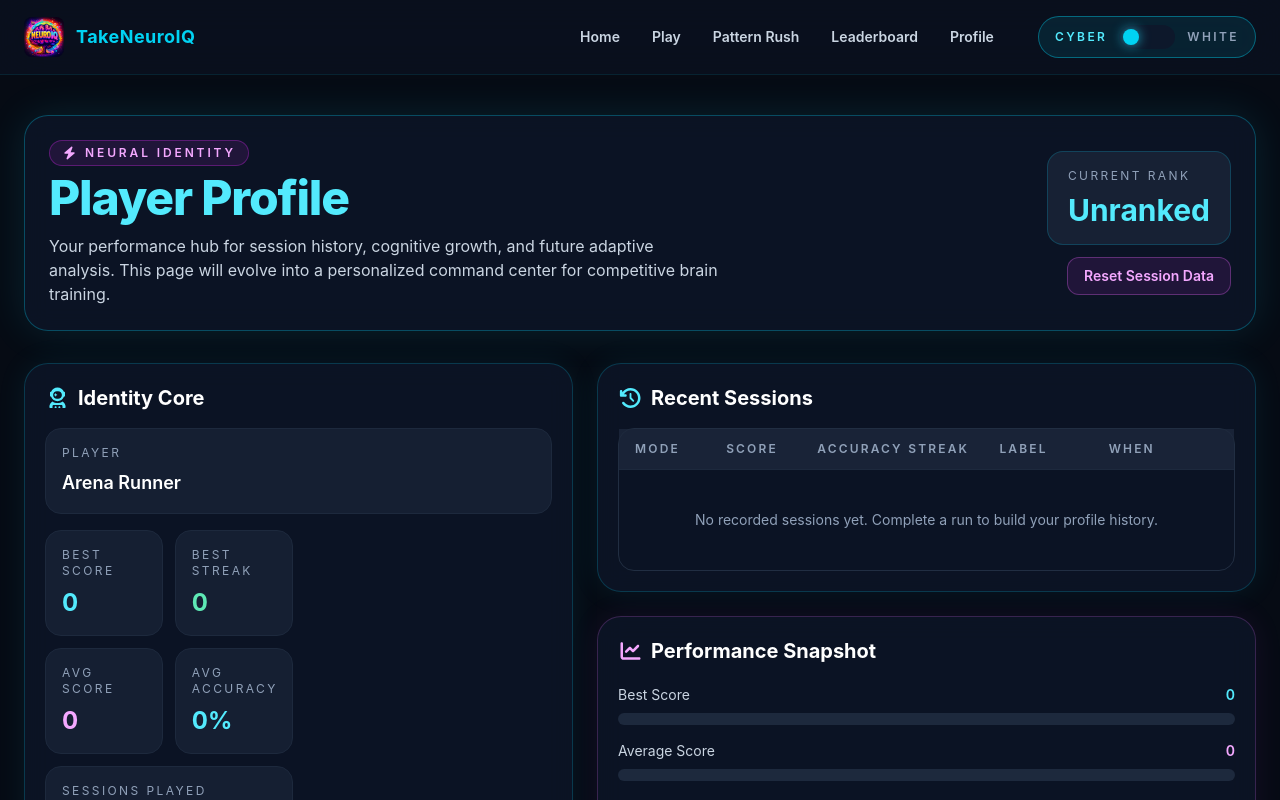
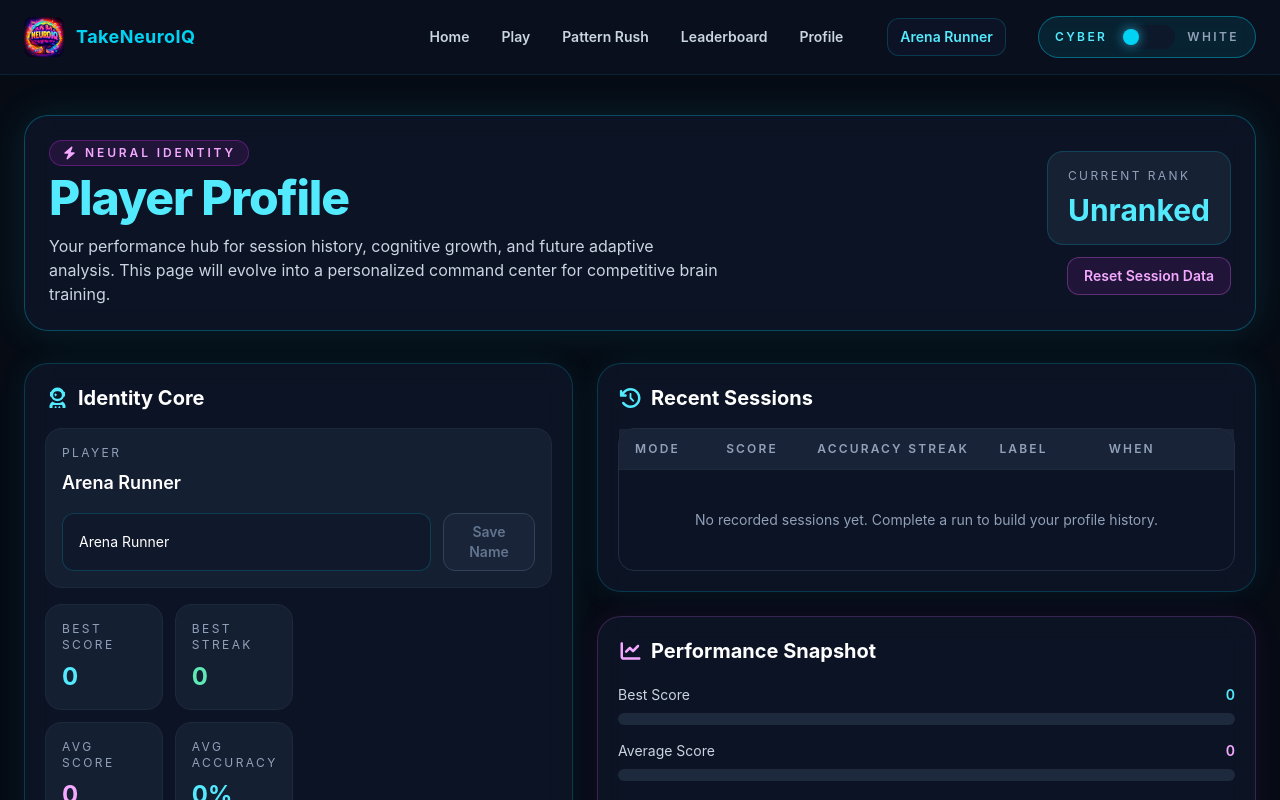
Before and after one commit to Breedlove-Jason/takeneuroiq, a React (Vite) app: page /profile in a window 1280 px wide. Shown: the top 800 px of the page. Built offline with nearby package versions, Linux system fonts and the light colour scheme.

Commit message:
Checkpoint: complete player identity system with rename UX, header sync, and keyboard save

```diff
--- /dev/null
+++ b/src/game/playerIdentity.js
@@ -0,0 +1,51 @@
+const PLAYER_NAME_KEY = "takeneuroiq_player_name";
+const DEFAULT_PLAYER_NAME = "Arena Runner";
+
+export function getPlayerName() {
+  try {
+    const storedName = localStorage.getItem(PLAYER_NAME_KEY);
+
+    if (!storedName || !storedName.trim()) {
+      return DEFAULT_PLAYER_NAME;
+    }
+
+    return storedName.trim();
+  } catch (error) {
+    console.error("Failed to load TakeNeuroIQ player name:", error);
+    return DEFAULT_PLAYER_NAME;
+  }
+}
+
+function notifyPlayerIdentityUpdate() {
+  window.dispatchEvent(new Event('takeneuroiq:player-identity-updated'));
+}
+
+export function setPlayerName(name) {
+  const normalizedName = String(name ?? "").trim();
+
+  if (!normalizedName) {
+    return DEFAULT_PLAYER_NAME;
+  }
+
+  try {
+    localStorage.setItem(PLAYER_NAME_KEY, normalizedName)
+    notifyPlayerIdentityUpdate();
+    return normalizedName;
+  } catch (error) {
+    console.error("Failed to save TakeNeuroIQ player name:", error);
+    return DEFAULT_PLAYER_NAME;
+  }
+}
+
+export function clearPlayerName() {
+  try {
+    localStorage.removeItem(PLAYER_NAME_KEY);
+    notifyPlayerIdentityUpdate();
+  } catch (error) {
+    console.error("Failed to clear TakeNeuroIQ player name:", error);
+  }
+}
+
+export function getDefaultPlayerName() {
+  return DEFAULT_PLAYER_NAME;
+}
--- a/src/game/sessionTracker.js
+++ b/src/game/sessionTracker.js
@@ -1,3 +1,4 @@
+import { getPlayerName } from './playerIdentity';
 const STORAGE_KEY = "takeneuroiq_sessions";
 
 function loadSessions() {
@@ -52,7 +53,7 @@ export function recordSession(session) {
     id: crypto.randomUUID(),
     mode: session.mode || "Pattern Rush",
     timestamp: session.timestamp || new Date().toISOString(),
-    name: session.name || "Arena Runner",
+    name: session.name || getPlayerName(),
     score: session.score ?? 0,
     accuracy: session.accuracy ?? 0,
     streak: session.streak ?? 0,
--- a/src/layout/Header.jsx
+++ b/src/layout/Header.jsx
@@ -1,15 +1,34 @@
-import logo from '../assets/logo.png';
-import { Link } from 'react-router-dom';
+import logo from "../assets/logo.png";
+import { getPlayerName } from "../game/playerIdentity";
+import { Link } from "react-router-dom";
+import { useEffect, useState } from "react";
 
 function Header({ theme, setTheme }) {
-  const isCyber = theme === 'cyber';
+  const isCyber = theme === "cyber";
+  const [playerName, setPlayerName] = useState(() => getPlayerName());
+    useEffect(() => {
+    const handlePlayerIdentityUpdated = () => {
+      setPlayerName(getPlayerName());
+    };
 
+    window.addEventListener(
+      'takeneuroiq:player-identity-updated',
+      handlePlayerIdentityUpdated
+    );
+
+    return () => {
+      window.removeEventListener(
+        'takeneuroiq:player-identity-updated',
+        handlePlayerIdentityUpdated
+      );
+    };
+  }, []);
   return (
     <header
       className={`sticky top-0 z-50 w-full border-b backdrop-blur-xl ${
         isCyber
-          ? 'border-cyan-400/10 bg-[#0b1120]/80 text-white'
-          : 'border-slate-200 bg-white/80 text-slate-900'
+          ? "border-cyan-400/10 bg-[#0b1120]/80 text-white"
+          : "border-slate-200 bg-white/80 text-slate-900"
       }`}
     >
       <div className="mx-auto flex max-w-7xl items-center justify-between px-6 py-4">
@@ -22,7 +41,7 @@ function Header({ theme, setTheme }) {
 
           <span
             className={`text-lg font-bold tracking-wide ${
-              isCyber ? 'text-cyan-400' : 'text-cyan-600'
+              isCyber ? "text-cyan-400" : "text-cyan-600"
             }`}
           >
             TakeNeuroIQ
@@ -32,15 +51,15 @@ function Header({ theme, setTheme }) {
         <div className="flex items-center gap-8">
           <nav
             className={`flex items-center gap-2 text-sm font-medium ${
-              isCyber ? 'text-slate-300' : 'text-slate-600'
+              isCyber ? "text-slate-300" : "text-slate-600"
             }`}
           >
             <Link
               to="/"
               className={`inline-flex items-center rounded-xl px-3 py-2 text-sm font-semibold transition ${
                 isCyber
-                  ? 'text-slate-300 hover:bg-white/5 hover:text-cyan-300'
-                  : 'text-slate-600 hover:bg-slate-100 hover:text-cyan-600'
+                  ? "text-slate-300 hover:bg-white/5 hover:text-cyan-300"
+                  : "text-slate-600 hover:bg-slate-100 hover:text-cyan-600"
               }`}
             >
               Home
@@ -50,8 +69,8 @@ function Header({ theme, setTheme }) {
               to="/play"
               className={`inline-flex items-center rounded-xl px-3 py-2 text-sm font-semibold transition ${
                 isCyber
-                  ? 'text-slate-300 hover:bg-white/5 hover:text-cyan-300'
-                  : 'text-slate-600 hover:bg-slate-100 hover:text-cyan-600'
+                  ? "text-slate-300 hover:bg-white/5 hover:text-cyan-300"
+                  : "text-slate-600 hover:bg-slate-100 hover:text-cyan-600"
               }`}
             >
               Play
@@ -61,8 +80,8 @@ function Header({ theme, setTheme }) {
               to="/arena"
               className={`inline-flex items-center rounded-xl px-3 py-2 text-sm font-semibold transition ${
                 isCyber
-                  ? 'text-slate-300 hover:bg-white/5 hover:text-cyan-300'
-                  : 'text-slate-600 hover:bg-slate-100 hover:text-cyan-600'
+                  ? "text-slate-300 hover:bg-white/5 hover:text-cyan-300"
+                  : "text-slate-600 hover:bg-slate-100 hover:text-cyan-600"
               }`}
             >
               Pattern Rush
@@ -72,8 +91,8 @@ function Header({ theme, setTheme }) {
               to="/leaderboard"
               className={`inline-flex items-center rounded-xl px-3 py-2 text-sm font-semibold transition ${
                 isCyber
-                  ? 'text-slate-300 hover:bg-white/5 hover:text-cyan-300'
-                  : 'text-slate-600 hover:bg-slate-100 hover:text-cyan-600'
+                  ? "text-slate-300 hover:bg-white/5 hover:text-cyan-300"
+                  : "text-slate-600 hover:bg-slate-100 hover:text-cyan-600"
               }`}
             >
               Leaderboard
@@ -83,23 +102,33 @@ function Header({ theme, setTheme }) {
               to="/profile"
               className={`inline-flex items-center rounded-xl px-3 py-2 text-sm font-semibold transition ${
                 isCyber
-                  ? 'text-slate-300 hover:bg-white/5 hover:text-cyan-300'
-                  : 'text-slate-600 hover:bg-slate-100 hover:text-cyan-600'
+                  ? "text-slate-300 hover:bg-white/5 hover:text-cyan-300"
+                  : "text-slate-600 hover:bg-slate-100 hover:text-cyan-600"
               }`}
             >
               Profile
             </Link>
           </nav>
 
+          <div
+            className={`rounded-xl border px-3 py-2 text-sm font-semibold ${
+              isCyber
+                ? "border-cyan-400/20 bg-slate-900/70 text-cyan-300"
+                : "border-slate-300 bg-white/80 text-slate-700"
+            }`}
+          >
+            {playerName}
+          </div>
+
           <button
-            onClick={() => setTheme(isCyber ? 'white' : 'cyber')}
+            onClick={() => setTheme(isCyber ? "white" : "cyber")}
             className={`relative flex items-center gap-3 rounded-full border px-4 py-2 text-xs font-semibold uppercase tracking-[0.2em] transition ${
               isCyber
-                ? 'border-cyan-400/40 bg-cyan-400/10 text-cyan-300'
-                : 'border-fuchsia-400/30 bg-fuchsia-500/10 text-fuchsia-400'
+                ? "border-cyan-400/40 bg-cyan-400/10 text-cyan-300"
+                : "border-fuchsia-400/30 bg-fuchsia-500/10 text-fuchsia-400"
             }`}
           >
-            <span className={isCyber ? 'text-cyan-300' : 'text-slate-400'}>
+            <span className={isCyber ? "text-cyan-300" : "text-slate-400"}>
               Cyber
             </span>
 
@@ -107,13 +136,13 @@ function Header({ theme, setTheme }) {
               <span
                 className={`absolute h-4 w-4 rounded-full transition-all duration-300 ${
                   isCyber
-                    ? 'left-1 bg-cyan-400 shadow-[0_0_12px_rgba(34,211,238,0.8)]'
-                    : 'left-9 bg-fuchsia-400 shadow-[0_0_12px_rgba(217,70,239,0.8)]'
+                    ? "left-1 bg-cyan-400 shadow-[0_0_12px_rgba(34,211,238,0.8)]"
+                    : "left-9 bg-fuchsia-400 shadow-[0_0_12px_rgba(217,70,239,0.8)]"
                 }`}
               />
             </span>
 
-            <span className={!isCyber ? 'text-fuchsia-400' : 'text-slate-400'}>
+            <span className={!isCyber ? "text-fuchsia-400" : "text-slate-400"}>
               White
             </span>
           </button>
--- a/src/pages/ProfilePage.jsx
+++ b/src/pages/ProfilePage.jsx
@@ -1,5 +1,5 @@
-import { useState } from 'react';
-import { FontAwesomeIcon } from '@fortawesome/react-fontawesome';
+import { useState, useEffect } from "react";
+import { FontAwesomeIcon } from "@fortawesome/react-fontawesome";
 import {
   faUserAstronaut,
   faClockRotateLeft,
@@ -7,21 +7,29 @@ import {
   faChartLine,
   faBolt,
   faLayerGroup,
-} from '@fortawesome/free-solid-svg-icons';
-import { getSessions, clearSessions } from '../game/sessionTracker';
+} from "@fortawesome/free-solid-svg-icons";
+import { getSessions, clearSessions } from "../game/sessionTracker";
+import { getPlayerName, setPlayerName } from "../game/playerIdentity";
 
 function formatSessionTime(timestamp) {
-  if (!timestamp) return '—';
-  return new Date(timestamp).toLocaleDateString('en-US', {
-    month: 'short',
-    day: 'numeric',
+  if (!timestamp) return "—";
+  return new Date(timestamp).toLocaleDateString("en-US", {
+    month: "short",
+    day: "numeric",
   });
 }
 
 function ProfilePage() {
+  const [playerName, setPlayerNameState] = useState(() => getPlayerName());
+  const [nameInput, setNameInput] = useState(() => getPlayerName());
+  const [nameSaved, setNameSaved] = useState(false);
   const [sessions, setSessions] = useState(() => [...getSessions()]);
+
   const recentSessions = [...sessions].slice(-5).reverse();
 
+  const normalizedNameInput = nameInput.trim();
+  const canSavePlayerName =
+    normalizedNameInput.length > 0 && normalizedNameInput !== playerName;
   const bestScore =
     sessions.length > 0
       ? Math.max(...sessions.map((session) => session.score ?? 0))
@@ -36,7 +44,7 @@ function ProfilePage() {
         )
       : 0;
 
-  const currentRank = sessions.length > 0 ? 'Active' : 'Unranked';
+  const currentRank = sessions.length > 0 ? "Active" : "Unranked";
   const totalSessions = sessions.length;
 
   const averageScore =
@@ -56,56 +64,56 @@ function ProfilePage() {
       : 0;
   const performanceInsight = (() => {
     if (sessions.length === 0) {
-      return 'Complete your first arena run to begin neural performance analysis.';
+      return "Complete your first arena run to begin neural performance analysis.";
     }
 
     const insights = [];
 
     if (averageAccuracy >= 90) {
       insights.push(
-        'Precision is running above baseline, indicating strong pattern recognition control.',
+        "Precision is running above baseline, indicating strong pattern recognition control.",
       );
     } else if (averageAccuracy >= 75) {
       insights.push(
-        'Accuracy is stable, with room to sharpen precision under pressure.',
+        "Accuracy is stable, with room to sharpen precision under pressure.",
       );
     } else {
       insights.push(
-        'Precision remains an active improvement area and may benefit from slower, more controlled runs.',
+        "Precision remains an active improvement area and may benefit from slower, more controlled runs.",
       );
     }
 
     if (bestStreak >= 10) {
       insights.push(
-        'Momentum resilience is strong, with extended streaks sustained during timed play.',
+        "Momentum resilience is strong, with extended streaks sustained during timed play.",
       );
     } else if (bestStreak >= 5) {
       insights.push(
-        'Streak control is forming, though longer momentum chains are still developing.',
+        "Streak control is forming, though longer momentum chains are still developing.",
       );
     } else {
       insights.push(
-        'Momentum breaks quickly, suggesting pressure handling is still stabilizing.',
+        "Momentum breaks quickly, suggesting pressure handling is still stabilizing.",
       );
     }
 
     if (averageScore >= 1000) {
       insights.push(
-        'Scoring efficiency is trending high, pointing to strong processing speed and execution.',
+        "Scoring efficiency is trending high, pointing to strong processing speed and execution.",
       );
     } else if (averageScore >= 600) {
-      insights.push('Scoring output is building steadily across sessions.');
+      insights.push("Scoring output is building steadily across sessions.");
     } else {
       insights.push(
-        'Scoring output is still early-stage, with growth expected as consistency improves.',
+        "Scoring output is still early-stage, with growth expected as consistency improves.",
       );
     }
 
-    return insights.join(' ');
+    return insights.join(" ");
   })();
   const scoreTrend = (() => {
     if (sessions.length < 2) {
-      return 'Not enough sessions yet to detect a score trend.';
+      return "Not enough sessions yet to detect a score trend.";
     }
 
     const recentScores = recentSessions
@@ -118,18 +126,18 @@ function ProfilePage() {
     const difference = lastScore - firstScore;
 
     if (difference >= 100) {
-      return 'Score trend rising. Recent runs show stronger scoring output.';
+      return "Score trend rising. Recent runs show stronger scoring output.";
     }
 
     if (difference <= -100) {
-      return 'Score trend dipping. Recent sessions suggest reduced scoring efficiency.';
+      return "Score trend dipping. Recent sessions suggest reduced scoring efficiency.";
     }
 
-    return 'Score trend stable. Performance output is holding near current baseline.';
+    return "Score trend stable. Performance output is holding near current baseline.";
   })();
   const accuracyTrend = (() => {
     if (sessions.length < 2) {
-      return 'Not enough sessions yet to detect an accuracy trend.';
+      return "Not enough sessions yet to detect an accuracy trend.";
     }
 
     const recentAccuracies = recentSessions
@@ -142,19 +150,19 @@ function ProfilePage() {
     const difference = lastAccuracy - firstAccuracy;
 
     if (difference >= 5) {
-      return 'Accuracy trend rising. Precision control is improving across recent runs.';
+      return "Accuracy trend rising. Precision control is improving across recent runs.";
     }
 
     if (difference <= -5) {
-      return 'Accuracy trend slipping. Precision consistency is dropping under current conditions.';
+      return "Accuracy trend slipping. Precision consistency is dropping under current conditions.";
     }
 
-    return 'Accuracy trend stable. Precision output is holding near current baseline.';
+    return "Accuracy trend stable. Precision output is holding near current baseline.";
   })();
 
   const streakStability = (() => {
     if (sessions.length < 2) {
-      return 'Not enough sessions yet to detect streak stability.';
+      return "Not enough sessions yet to detect streak stability.";
     }
 
     const recentStreaks = recentSessions
@@ -167,14 +175,14 @@ function ProfilePage() {
     const spread = maxStreak - minStreak;
 
     if (spread <= 2) {
-      return 'Streak stability strong. Cognitive momentum is holding consistently across recent runs.';
+      return "Streak stability strong. Cognitive momentum is holding consistently across recent runs.";
     }
 
     if (spread >= 6) {
-      return 'Streak stability volatile. Momentum is fluctuating noticeably between sessions.';
+      return "Streak stability volatile. Momentum is fluctuating noticeably between sessions.";
     }
 
-    return 'Streak stability moderate. Momentum control is forming but not yet fully consistent.';
+    return "Streak stability moderate. Momentum control is forming but not yet fully consistent.";
   })();
 
   const scoreBarMax = Math.max(bestScore, 1500);
@@ -184,7 +192,7 @@ function ProfilePage() {
   const bestStreakPercent = Math.min((bestStreak / 20) * 100, 100);
   const handleResetData = () => {
     const confirmed = window.confirm(
-      'Clear all TakeNeuroIQ session history and leaderboard data?',
+      "Clear all TakeNeuroIQ session history and leaderboard data?",
     );
 
     if (!confirmed) return;
@@ -192,6 +200,34 @@ function ProfilePage() {
     clearSessions();
     setSessions([]);
   };
+
+  const handleSavePlayerName = () => {
+    if (!canSavePlayerName) return;
+
+    const savedName = setPlayerName(nameInput);
+    setPlayerNameState(savedName);
+    setNameInput(savedName);
+    setNameSaved(true);
+  };
+  const handlePlayerNameKeyDown = (event) => {
+    if (event.key !== "Enter") return;
+
+    event.preventDefault();
+
+    if (!canSavePlayerName) return;
+
+    handleSavePlayerName();
+  };
+
+  useEffect(() => {
+    if (!nameSaved) return;
+
+    const timeout = window.setTimeout(() => {
+      setNameSaved(false);
+    }, 2000);
+
+    return () => window.clearTimeout(timeout);
+  }, [nameSaved]);
 
   return (
     <section className="min-h-screen px-6 py-10">
@@ -253,8 +289,37 @@ function ProfilePage() {
                     Player
                   </p>
                   <p className="mt-2 text-lg font-semibold text-white">
-                    Arena Runner
+                    {playerName}
                   </p>
+
+                  <div className="mt-4 flex flex-col gap-3 sm:flex-row">
+                    <input
+                      type="text"
+                      value={nameInput}
+                      onChange={(event) => setNameInput(event.target.value)}
+                      onKeyDown={handlePlayerNameKeyDown}
+                      placeholder="Enter player name"
+                      className="w-full rounded-xl border border-cyan-400/20 bg-slate-900/80 px-4 py-2 text-sm text-white outline-none transition placeholder:text-slate-500 focus:border-cyan-300"
+                    />
+                    <button
+                      type="button"
+                      onClick={handleSavePlayerName}
+                      disabled={!canSavePlayerName}
+                      className={`rounded-xl px-4 py-2 text-sm font-semibold transition ${
+                        canSavePlayerName
+                          ? "border border-cyan-400/30 bg-cyan-500/10 text-cyan-300 hover:border-cyan-300/50 hover:bg-cyan-500/20 hover:text-cyan-200"
+                          : "cursor-not-allowed border border-slate-700 bg-slate-800/60 text-slate-500"
+                      }`}
+                    >
+                      Save Name
+                    </button>
+                  </div>
+
+                  {nameSaved && (
+                    <p className="mt-2 text-sm font-medium text-emerald-300">
+                      Player name saved.
+                    </p>
+                  )}
                 </div>
 
                 <div className="grid grid-cols-2 gap-3">
@@ -372,7 +437,7 @@ function ProfilePage() {
                       className="grid grid-cols-[1fr_1fr_1fr_1fr_1.2fr_1.2fr] items-center border-t border-slate-800 px-4 py-4 text-sm text-slate-200 transition duration-200 hover:bg-slate-800/70"
                     >
                       <span className="font-semibold text-white">
-                        {session.mode || 'Pattern Rush'}
+                        {session.mode || "Pattern Rush"}
                       </span>
                       <span>{session.score ?? 0}</span>
                       <span>{session.accuracy ?? 0}%</span>
```
